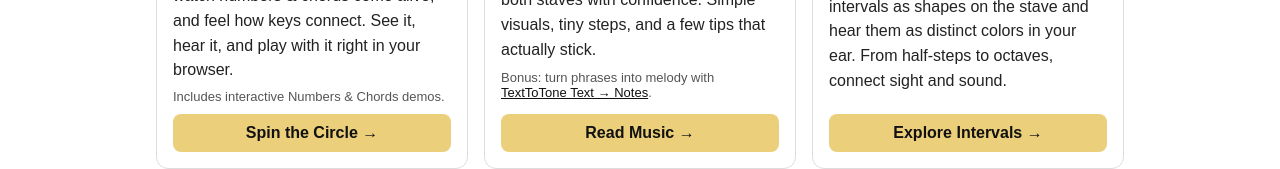
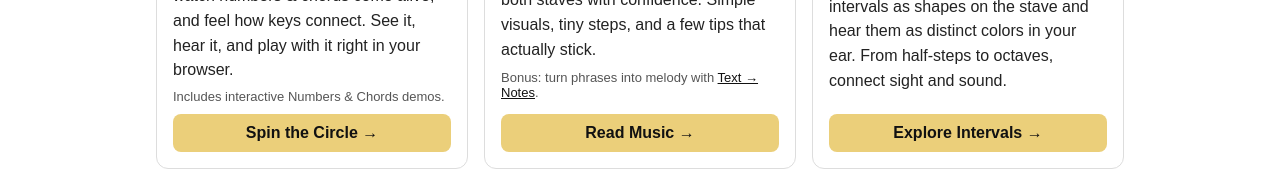
Before and after one commit to andreyeremichev/pianotrainer, a Next.js app: page /learn in a window 1280 px wide. Shown: the part 317-486 px from the top of the page. Built offline with nearby package versions, Linux system fonts and the light colour scheme; a web font is replaced by a local one.

Commit message:
chore: update text content in site and Learn pages

```diff
--- a/app/(site)/learn/page.tsx
+++ b/app/(site)/learn/page.tsx
@@ -170,7 +170,7 @@ export default function LearnHubPage() {
           <div className="meta">
             Bonus: turn phrases into melody with{" "}
             <Link href="/learn/text-to-tone-chaos" className="cta--ghost" aria-label="Open Words to Notes">
-              TextToTone Text → Notes
+              Text → Notes
             </Link>
             .
           </div>
```
